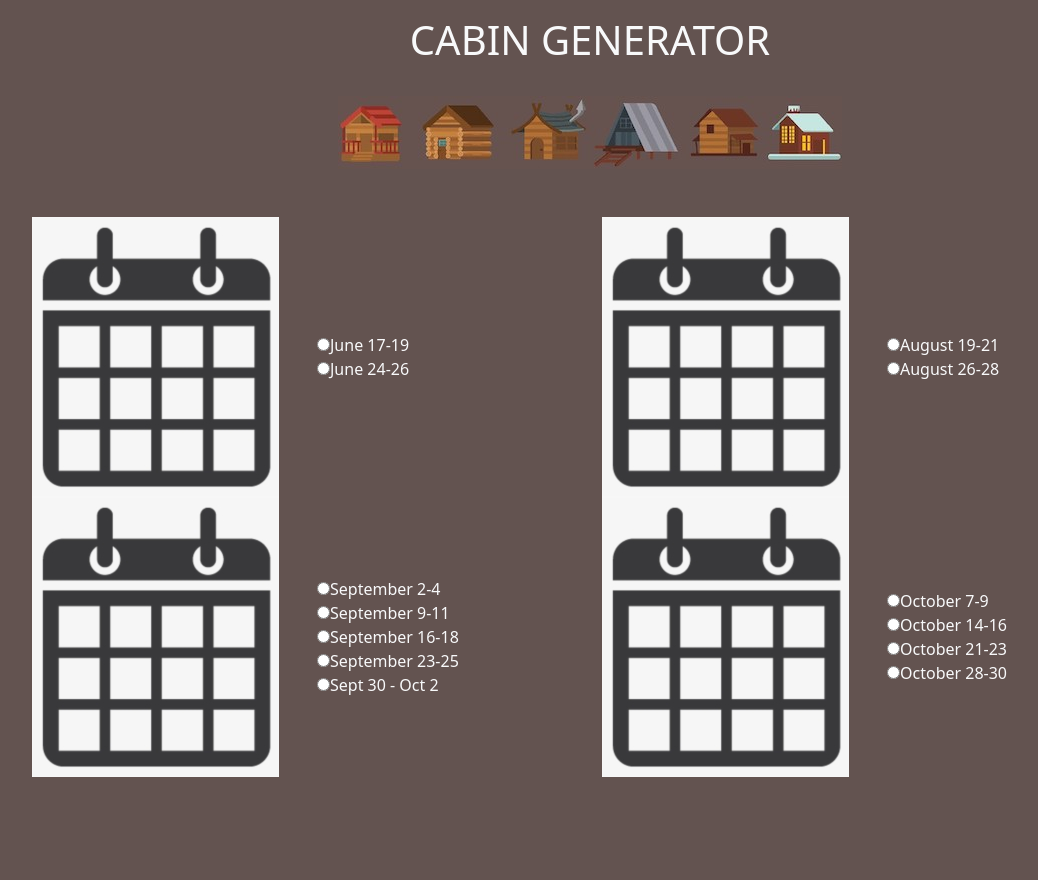
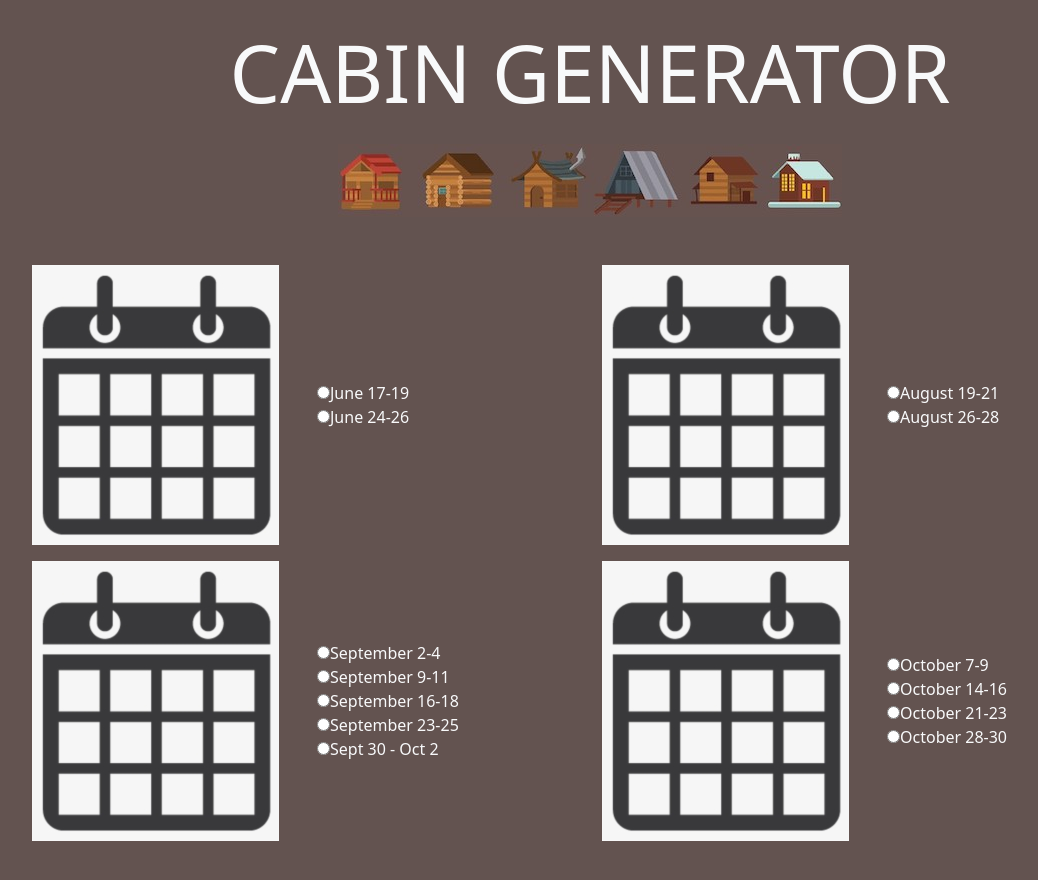
Before and after one commit to cynthem/Cabin-Generator, a React (Create React App) app: page / in a window 1280 px wide. Shown: the top 880 px of the page, without its empty margins (50-1088 px from the left). Before the commit the page ends 800 px from the top, so only its background shows below. Built offline with nearby package versions, Linux system fonts and the light colour scheme.

Commit message:
Added row margins

```diff
--- a/src/components/choices/weekendChoice.js
+++ b/src/components/choices/weekendChoice.js
@@ -8,15 +8,15 @@ export default function WeekendChoice({ weekend, handleWeekendChange }) {
         <div className="container">
             <div className="row justify-content-center">
                 <div className="col">
-                    <h1 className="text-light text-center my-3">CABIN GENERATOR</h1>
+                    <h1 className="text-light text-center my-4 display-1">CABIN GENERATOR</h1>
                 </div>
             </div>
             <div className="row justify-content-center">
                 <div className="col">
-                    <img src={cabinsIcon} alt="Row of cabins in various styles" className="mt-3 mb-5 mx-auto d-block" />
+                    <img src={cabinsIcon} alt="Row of cabins in various styles" className="mb-5 mx-auto d-block" />
                 </div>
             </div>
-            <div className="row align-items-center justify-content-center">
+            <div className="row align-items-center justify-content-center mb-3">
                 <div className="col">
                     <img src={calendar} alt="June calendar" />
                 </div>
@@ -66,7 +66,7 @@ export default function WeekendChoice({ weekend, handleWeekendChange }) {
                     <label htmlFor="aug26" className="text-light">August 26-28</label>
                 </div>
             </div>
-            <div className="row align-items-center justify-content-center">
+            <div className="row align-items-center justify-content-center mb-5">
                 <div className="col">
                     <img src={calendar} alt="September calendar" />
                 </div>
@@ -166,8 +166,8 @@ export default function WeekendChoice({ weekend, handleWeekendChange }) {
                     <label htmlFor="oct28" className="text-light">October 28-30</label>
                 </div>
             </div>
-            <div className="row">
-                <div className="col">
+            <div className="row mb-5 mx-auto">
+                <div className="col-12">
                     {weekend && <RegionLink />}
                 </div>
             </div>
```
